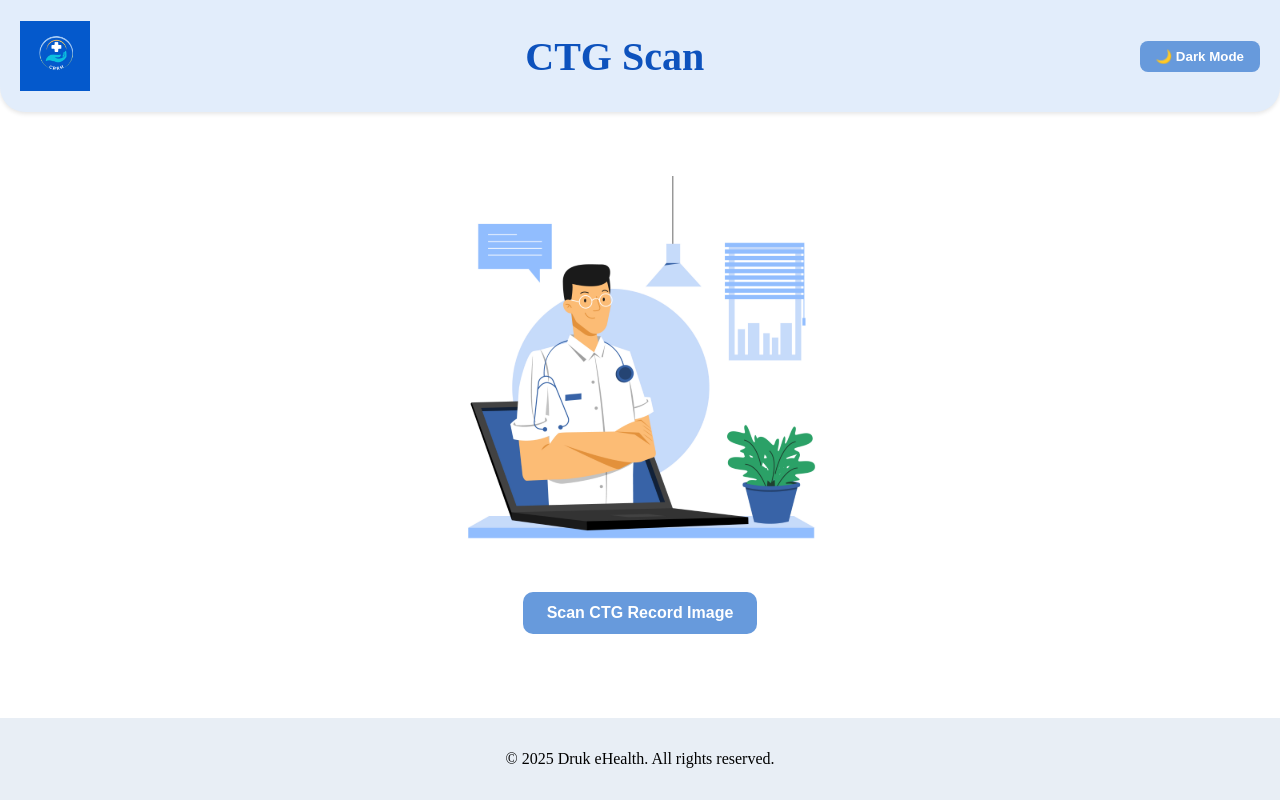
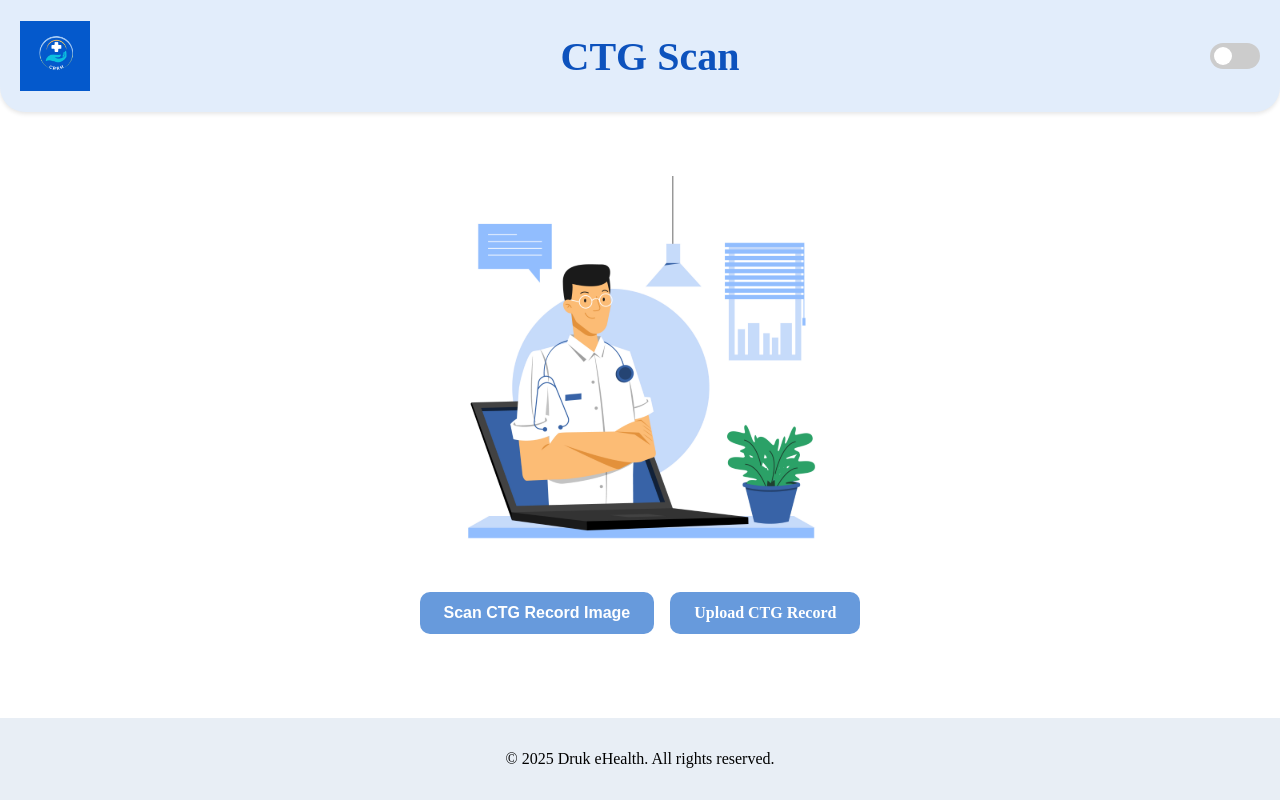
Before and after one commit to DrukHealth/Frontend, a React (Vite) app: page /ctg-scan in a window 1280 px wide. Built offline with nearby package versions, Linux system fonts and the light colour scheme.

Commit message:
dark and bright mode set up

```diff
--- a/src/pages/userpages/CTGScan.jsx
+++ b/src/pages/userpages/CTGScan.jsx
@@ -112,7 +112,7 @@ export default function CTGScan() {
         </div>
 
         {/* Right: Dark Mode Button */}
-        <div style={{ display: "flex", alignItems: "center" }}>
+        {/* <div style={{ display: "flex", alignItems: "center" }}>
           <button
             onClick={() => setDarkMode(!darkMode)}
             style={{
@@ -134,11 +134,57 @@ export default function CTGScan() {
           >
             {darkMode ? "☀️ Light Mode" : "🌙 Dark Mode"}
           </button>
+        </div> */}
+
+        {/* Right: Dark Mode Toggle Switch */}
+        <div style={{ display: "flex", alignItems: "center" }}>
+          <label
+            style={{
+              position: "relative",
+              display: "inline-block",
+              width: "50px",
+              height: "26px",
+            }}
+          >
+            <input
+              type="checkbox"
+              checked={darkMode}
+              onChange={() => setDarkMode(!darkMode)}
+              style={{ opacity: 0, width: 0, height: 0 }}
+            />
+            <span
+              style={{
+                position: "absolute",
+                cursor: "pointer",
+                top: 0,
+                left: 0,
+                right: 0,
+                bottom: 0,
+                backgroundColor: darkMode ? "#444" : "#ccc",
+                transition: "0.4s",
+                borderRadius: "34px",
+              }}
+            >
+              <span
+                style={{
+                  position: "absolute",
+                  height: "18px",
+                  width: "18px",
+                  left: darkMode ? "26px" : "4px",
+                  bottom: "4px",
+                  backgroundColor: "white",
+                  transition: "0.4s",
+                  borderRadius: "50%",
+                }}
+              ></span>
+            </span>
+          </label>
         </div>
+
       </nav>
-
+{/* ////////////////////////////////////////// */}
       {/* BODY */}
-      <div style={{ flex: 1, textAlign: "center", paddingTop: "2rem" }}>
+      {/* <div style={{ flex: 1, textAlign: "center", paddingTop: "2rem" }}>
         {capturing && (
           <div>
             <video ref={videoRef} />
@@ -272,7 +318,185 @@ export default function CTGScan() {
             </button>
           </div>
         )}
+      </div> */}
+      {/* //////////////////////////////////////////////////// */}
+
+      {/* Body  */}
+      <div style={{ flex: 1, textAlign: "center", paddingTop: "2rem" }}>
+      {capturing && (
+      <div>
+        <video ref={videoRef} />
+        <div style={{ marginTop: "1rem" }}>
+          <button
+            onClick={takePhoto}
+            style={{
+              backgroundColor: "#4CAF50",
+              color: "white",
+              padding: "10px 20px",
+              border: "none",
+              borderRadius: "8px",
+              cursor: "pointer",
+              marginRight: "1rem",
+            }}
+          >
+            Capture Photo
+          </button>
+          <button
+            onClick={stopCamera}
+            style={{
+              backgroundColor: "#E74C3C",
+              color: "white",
+              padding: "10px 20px",
+              border: "none",
+              borderRadius: "8px",
+              cursor: "pointer",
+            }}
+          >
+            Cancel
+          </button>
+        </div>
       </div>
+    )}
+
+    {imagePreview && (
+      <div>
+        <img
+          src={imagePreview}
+          alt="Preview"
+          style={{
+            width: "400px",
+            height: "auto",
+            borderRadius: "10px",
+            boxShadow: darkMode
+              ? "0 0 10px rgba(255,255,255,0.2)"
+              : "0 0 10px rgba(0,0,0,0.2)",
+          }}
+        />
+      </div>
+    )}
+
+    {!imagePreview && !capturing && (
+      <div
+        style={{
+          display: "flex",
+          flexDirection: "column",
+          alignItems: "center",
+          justifyContent: "center",
+          textAlign: "center",
+          gap: "1rem",
+          marginTop: "2rem",
+        }}
+      >
+        <img src={image1} alt="Scan Icon" style={{ width: "400px", height: "400px" }} />
+
+        <div style={{ display: "flex", gap: "1rem", justifyContent: "center" }}>
+          {/* Scan Button */}
+          <button
+            onClick={handleCapture}
+            style={{
+              backgroundColor: darkMode ? "#4C8BE8" : "#679ADC",
+              color: "white",
+              padding: "12px 24px",
+              borderRadius: "10px",
+              cursor: "pointer",
+              fontSize: "16px",
+              fontWeight: "600",
+              border: "none",
+              transition: "background 0.3s",
+            }}
+            onMouseOver={(e) =>
+              (e.target.style.backgroundColor = darkMode ? "#3C7BD6" : "#5A88C0")
+            }
+            onMouseOut={(e) =>
+              (e.target.style.backgroundColor = darkMode ? "#4C8BE8" : "#679ADC")
+            }
+          >
+            Scan CTG Record Image
+          </button>
+
+          {/* Upload Button */}
+          <label
+            htmlFor="fileUpload"
+            style={{
+              backgroundColor: darkMode ? "#4C8BE8" : "#679ADC",
+              color: "white",
+              padding: "12px 24px",
+              borderRadius: "10px",
+              cursor: "pointer",
+              fontSize: "16px",
+              fontWeight: "600",
+              border: "none",
+              transition: "background 0.3s",
+            }}
+            onMouseOver={(e) =>
+              (e.target.style.backgroundColor = darkMode ? "#3C7BD6" : "#5A88C0")
+            }
+            onMouseOut={(e) =>
+              (e.target.style.backgroundColor = darkMode ? "#4C8BE8" : "#679ADC")
+            }
+          >
+            Upload CTG Record
+          </label>
+          <input
+            type="file"
+            id="fileUpload"
+            accept="image/*"
+            style={{ display: "none" }}
+            onChange={(e) => {
+              const file = e.target.files[0];
+              if (file) {
+                const reader = new FileReader();
+                reader.onloadend = () => setImagePreview(reader.result);
+                reader.readAsDataURL(file);
+                setImageFile(file);
+              }
+            }}
+          />
+        </div>
+      </div>
+    )}
+
+    {imagePreview && (
+      <div
+        style={{
+          marginTop: "2rem",
+          display: "flex",
+          gap: "1rem",
+          justifyContent: "center",
+        }}
+      >
+        <button
+          onClick={handleProceed}
+          style={{
+            backgroundColor: "#4CAF50",
+            color: "white",
+            padding: "10px 20px",
+            border: "none",
+            borderRadius: "8px",
+            cursor: "pointer",
+            fontWeight: "600",
+          }}
+        >
+          Diagnose
+        </button>
+        <button
+          onClick={handleReturn}
+          style={{
+            backgroundColor: "#E74C3C",
+            color: "white",
+            padding: "10px 20px",
+            border: "none",
+            borderRadius: "8px",
+            cursor: "pointer",
+            fontWeight: "600",
+          }}
+        >
+          Return
+        </button>
+      </div>
+    )}
+  </div>
+
 
       {/* FOOTER */}
       <footer
```
